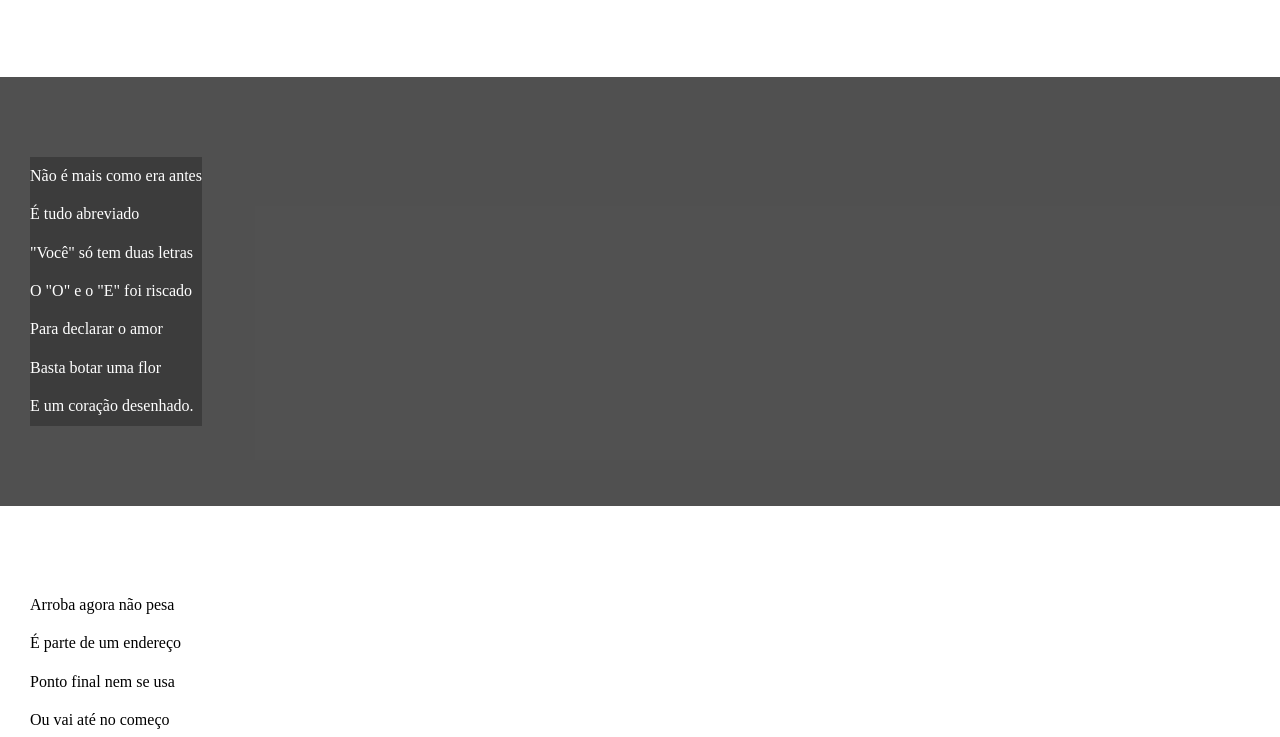
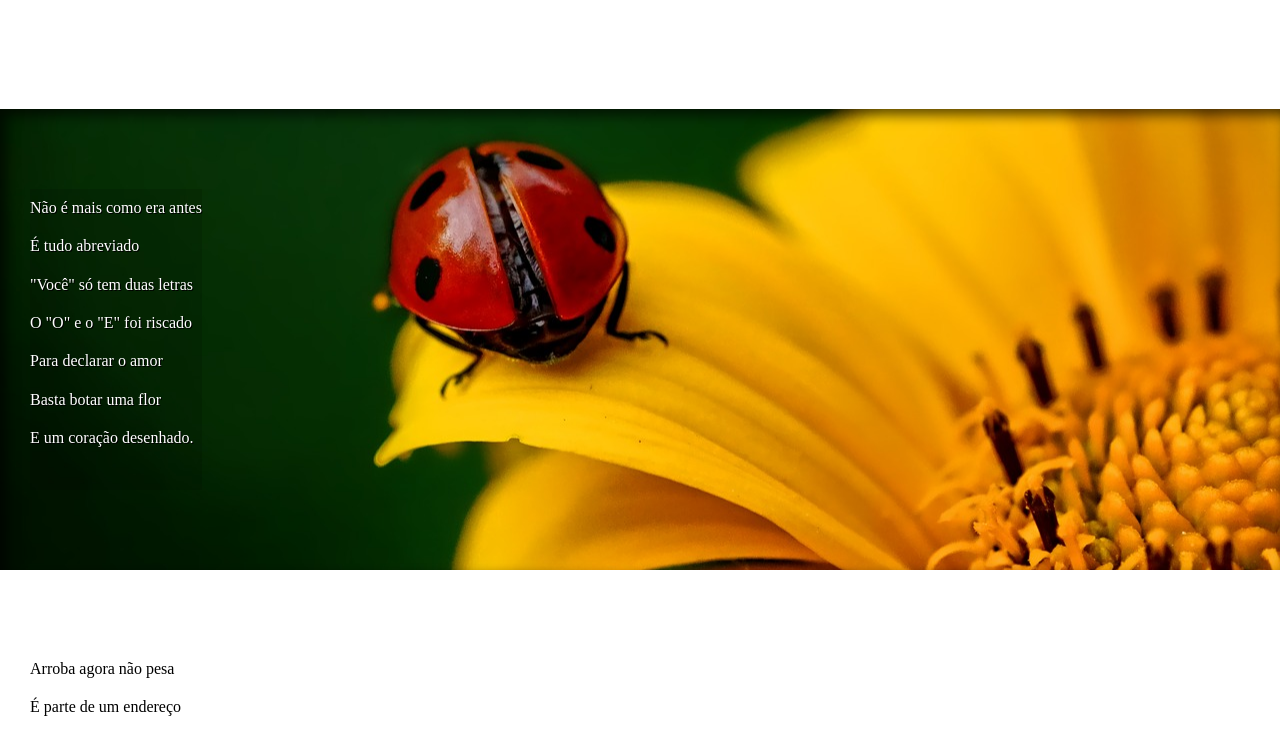
Before and after one commit to CarlosHenrique1365/html-css, a plain HTML site: page DESAFIOS/Cordel/index.html in a window 1280 px wide. Shown: the part 557-1294 px from the top of the page. Drawn offline with Linux system fonts and the light colour scheme; a web font is replaced by a local one.

Commit message:
Atualizaco dsafio do cordel

```diff
--- a/DESAFIOS/Cordel/Estilos/style.css
+++ b/DESAFIOS/Cordel/Estilos/style.css
@@ -50,10 +50,15 @@
 }
 section{
     font-family: var(--font-padrao);
+    font-weight: 400;
     padding-top: 10vh;
     padding-bottom: 10vh;
     line-height: 3vw;
     padding-left: 30px;
+}
+
+section > p {
+    padding-bottom: 2em;
 }
 
 section.normal{
@@ -62,14 +67,26 @@
 }
 
 section.imagem{
-
-    background-color: rgba(51, 51, 51, 0.749);
+    background-color:transparent;
     color: white;
+    text-shadow: 1px 1px black;
+    box-shadow: inset 6px 6px 13px 0px rgba(0, 0, 0, 0.658);
+    background-attachment: fixed;
 }
 
 section.imagem > p{
     display: inline-block;
-    background-color: rgba(0, 0, 0, 0.253);
+    background-color: rgba(0, 0, 0, 0.134);
+}
+section#img01{
+    background-image: url('../imagens/background001.jpg');
+    background-position: right center;
+
+}
+
+section#img02{
+    background-image: url('../imagens/background002.jpg');
+    background-position: right center;
 }
 footer{
     background-color: black;
--- a/DESAFIOS/Cordel/index.html
+++ b/DESAFIOS/Cordel/index.html
@@ -26,7 +26,7 @@
 
 
 
-    <section class="imagem">
+    <section class="imagem" id="img01">
         <p>
             Não é mais como era antes <br>
             É tudo abreviado <br>
@@ -62,7 +62,7 @@
     </section>
 
 
-    <section class="imagem">
+    <section class="imagem" id="img02">
         <p>
             Tenho saudade das cartas <br>
             Escritas com a própria mão <br>
```
